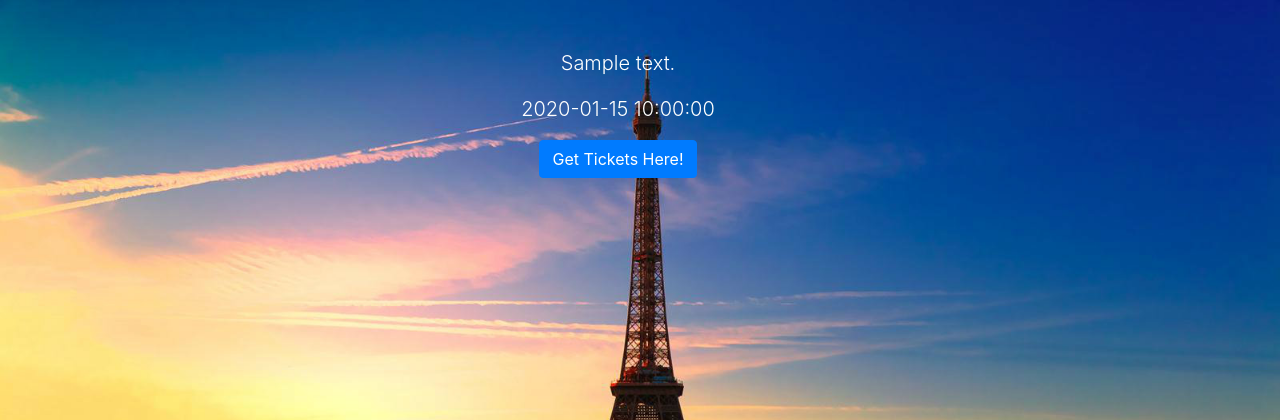
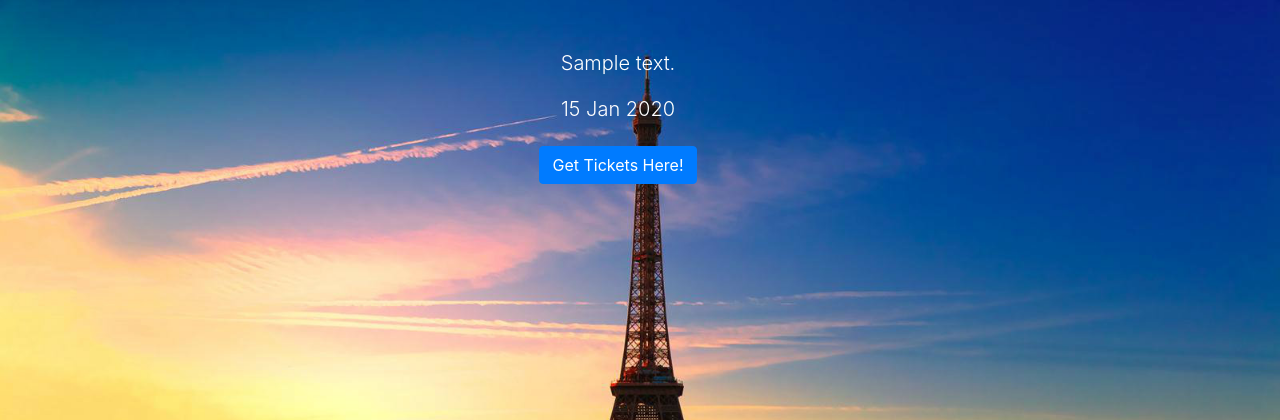
Before and after one commit to edewajosh/event-booking, a PHP site: page /home.php in a window 1280 px wide. Shown: the top 420 px of the page. Run offline with PHP 8.4, Linux system fonts and the light colour scheme; tables that the repository leaves empty or names only in its code hold one stand-in row (values such as "Sample post"); some libraries are stand-ins or nearby versions.

Commit message:
Modified the booking feature

```diff
--- a/css/style.css
+++ b/css/style.css
@@ -5,3 +5,7 @@ body {
     -o-background-size: cover;
     background-size: cover;
 }
+
+.content-font {
+    font-size: 30px;
+}
--- a/home.php
+++ b/home.php
@@ -20,14 +20,15 @@
         }
 
         $result = getNextEvent($dbc);
+        $date = date_create($result['2']);
 
      ?>
 
     <!-- Button trigger modal -->
-    <div class="container m-5">
+    <div class="container m-5 content-font">
         <div class="col-md-12 text-center">
             <p class="lead text-white"><?php echo $result['1'];?></p>
-            <p class="lead text-white"><?php echo $result['2'];?></p>
+            <p class="lead text-white"><?php echo date_format($date,"d M Y");?></p>
             <button type="button" class="btn btn-primary " data-toggle="modal" data-target="#exampleModal">
             Get Tickets Here!
             </button>
```
